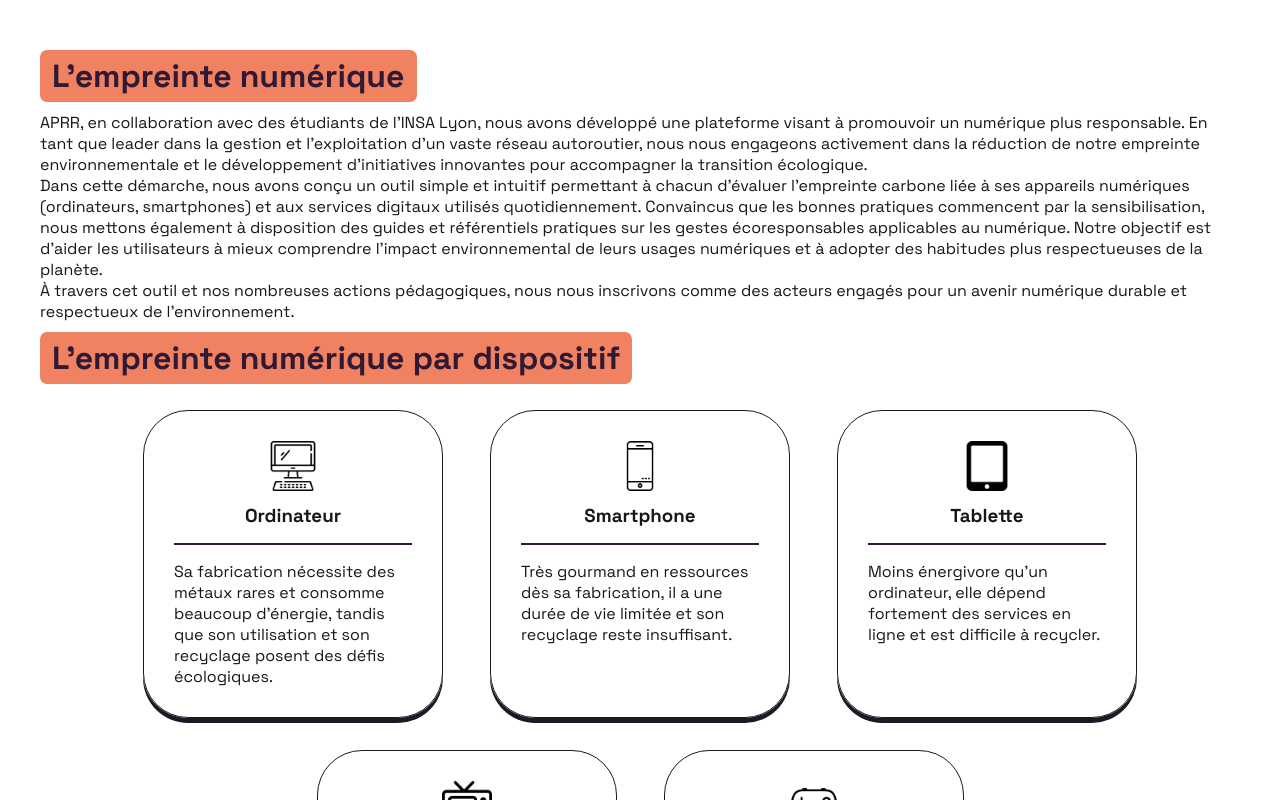
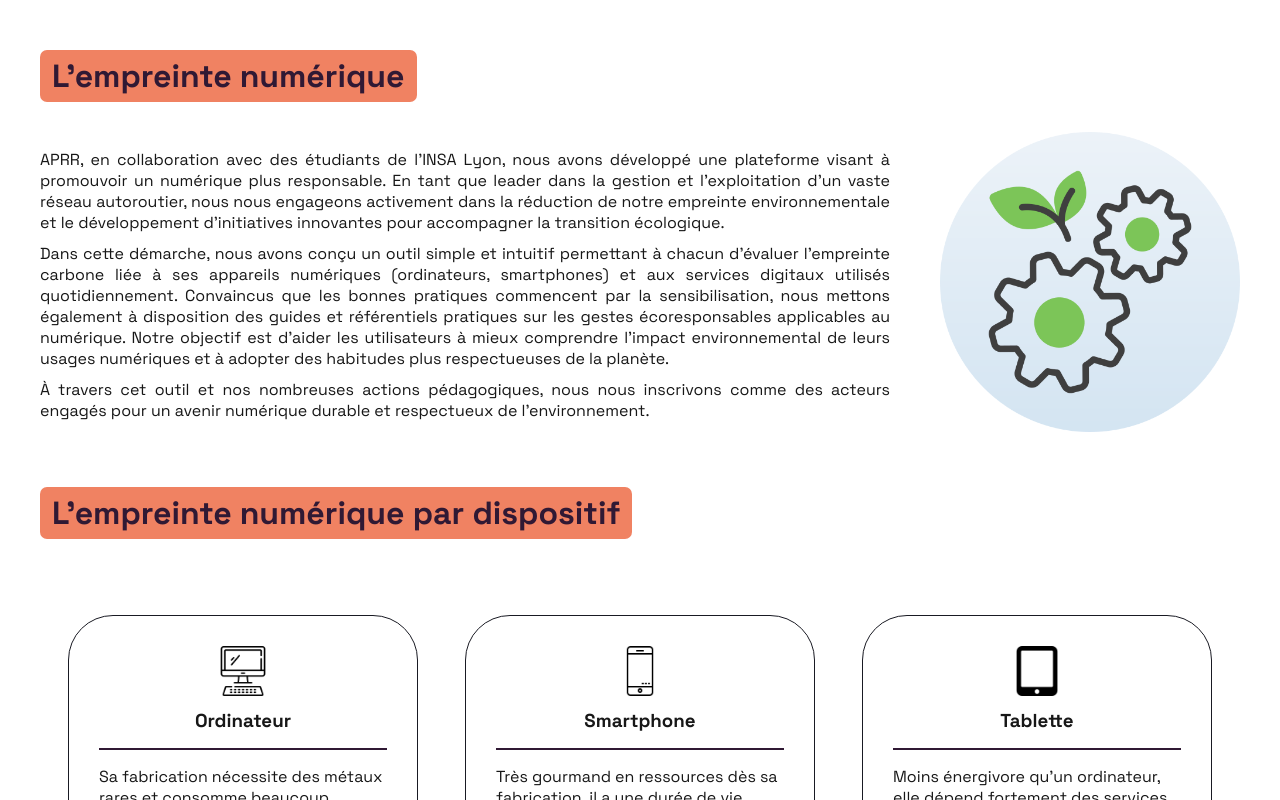
Before and after one commit to jbytes503/mon-empreinte-numerique, a Next.js app in the folder front/: page /en-savoir-plus in a window 1280 px wide. Shown: the top 800 px of the page. Built offline with nearby package versions, Linux system fonts and the light colour scheme.

Commit message:
header part of en-savoir-plus page

```diff
--- a/front/src/app/components/en-savoir-plus/card.module.css
+++ b/front/src/app/components/en-savoir-plus/card.module.css
@@ -7,7 +7,7 @@
     padding: 30px;
     margin: 16px;
 
-    width: 300px;
+    width: 350px;
     min-height: 280px;
 }
 
--- a/front/src/app/en-savoir-plus/page.module.css
+++ b/front/src/app/en-savoir-plus/page.module.css
@@ -3,4 +3,25 @@
     flex-wrap: wrap;
     justify-content: center;
     gap: 15px;
+	margin: 50px 0px;
 }
+
+.header {
+	display: flex;
+	justify-content: center;
+	align-items: center;
+	margin-bottom: 20px;
+}
+
+.header div {
+	margin: 20px 0px;
+}
+
+.header div p {
+	margin: 10px 0px;
+	text-align: justify;
+}
+.header img {
+	margin-left: 50px;
+	width: 300px;
+}
--- a/front/src/app/en-savoir-plus/page.tsx
+++ b/front/src/app/en-savoir-plus/page.tsx
@@ -15,13 +15,14 @@ export default async function Page() {
 		<main className="page">
 			<div className="container">
 				<Title name="L'empreinte numérique"/>
-				<div className="content">
-					<div className="description">
+				<div className={styles.header}>
+					<div>
 						<p>APRR, en collaboration avec des étudiants de l'INSA Lyon, nous avons développé une plateforme visant à promouvoir un numérique plus responsable. En tant que leader dans la gestion et l'exploitation d'un vaste réseau autoroutier, nous nous engageons activement dans la réduction de notre empreinte environnementale et le développement d’initiatives innovantes pour accompagner la transition écologique.</p>
 						<p>Dans cette démarche, nous avons conçu un outil simple et intuitif permettant à chacun d’évaluer l'empreinte carbone liée à ses appareils numériques (ordinateurs, smartphones) et aux services digitaux utilisés quotidiennement. Convaincus que les bonnes pratiques commencent par la sensibilisation, nous mettons également à disposition des guides et référentiels pratiques sur les gestes écoresponsables applicables au numérique. Notre objectif est d'aider les utilisateurs à mieux comprendre l'impact environnemental de leurs usages numériques et à adopter des habitudes plus respectueuses de la planète.</p>
 						<p>À travers cet outil et nos nombreuses actions pédagogiques, nous nous inscrivons comme des acteurs engagés pour un avenir numérique durable et respectueux de l'environnement.</p>
 					</div>
-					<div className="image">
+					<div>
+						<img src="/images/technologie-verte.png" alt="L'empreinte numérique" className={styles.image} />
 					</div>
 				</div>
 				<Title name="L'empreinte numérique par dispositif"/>
```
Also changed, not shown: front/public/images/technologie-verte.png (added).
